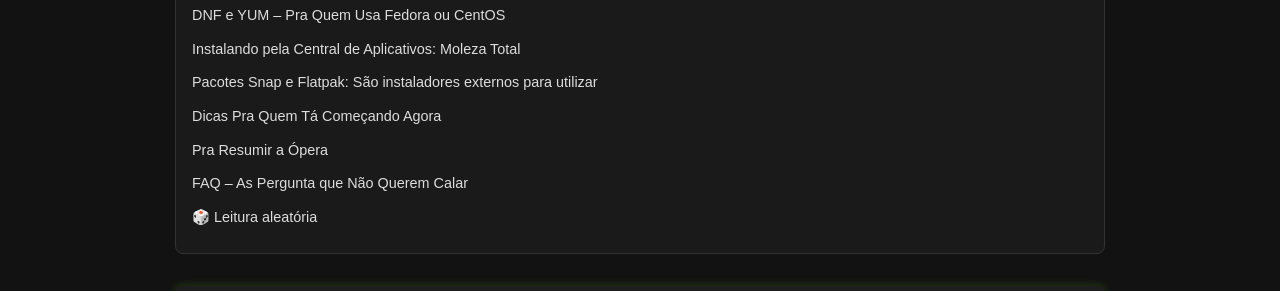
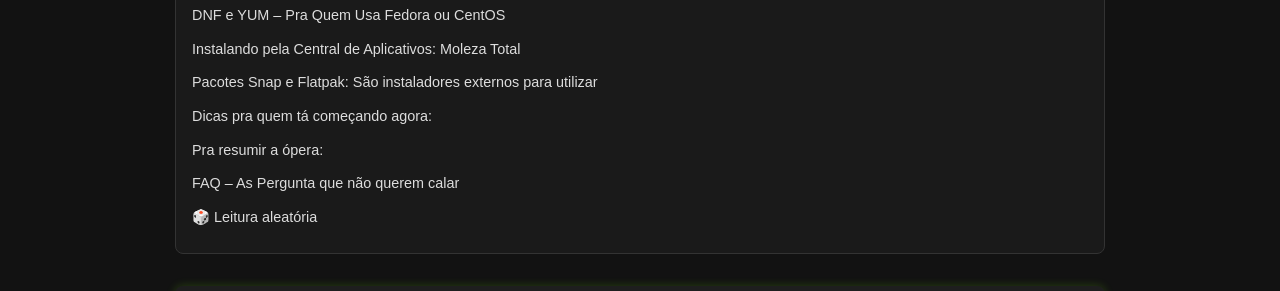
Before and after one commit to Piolinux/piolinux-site, a Jekyll site: the page built from _pages/como-instalar-programas-no-linux-guia-para-iniciantes.md, in a window 1280 px wide and 1400 px high. Shown: the part 278-569 px from the top of the window. Built offline with Jekyll 4.4.1, drawn with Linux system fonts in a browser that asks for light colours; some of the changed text lies outside the part shown.

```diff
--- a/_pages/como-instalar-programas-no-linux-guia-para-iniciantes.md
+++ b/_pages/como-instalar-programas-no-linux-guia-para-iniciantes.md
@@ -110,7 +110,7 @@ permalink: /como-instalar-programas-linux-iniciantes/
       Esses pacotes são ótimos porque garantem que o programa vai funcionar, não importa qual Linux você está usando.
      </p>
 <h2>
-      Dicas Pra Quem Tá Começando Agora
+      Dicas pra quem tá começando agora:
      </h2>
 <ul>
 <li>
@@ -124,13 +124,13 @@ permalink: /como-instalar-programas-linux-iniciantes/
       </li>
 </ul>
 <h2>
-      Pra Resumir a Ópera
+      Pra resumir a ópera:
      </h2>
 <p>
       Instalar programa no Linux é mais fácil do que parece. Tem o terminal, a Central de Aplicativos, os pacotes universais… Experimenta cada um e vê qual você gosta mais. Praticando os comandos constantemente será dificil esquecer.
      </p>
 <h2>
-      FAQ – As Pergunta que Não Querem Calar
+      FAQ – As Pergunta que não querem calar
      </h2>
 <p>
 <strong>
```
